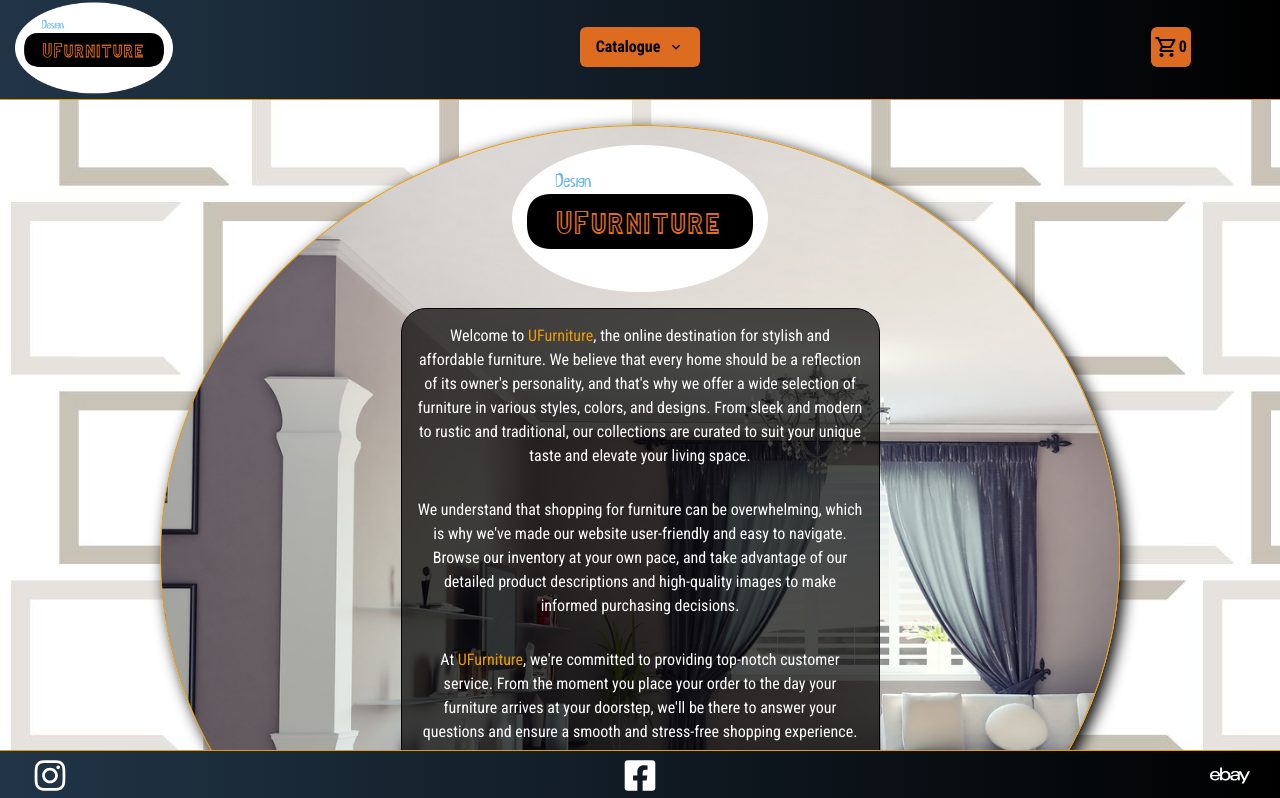
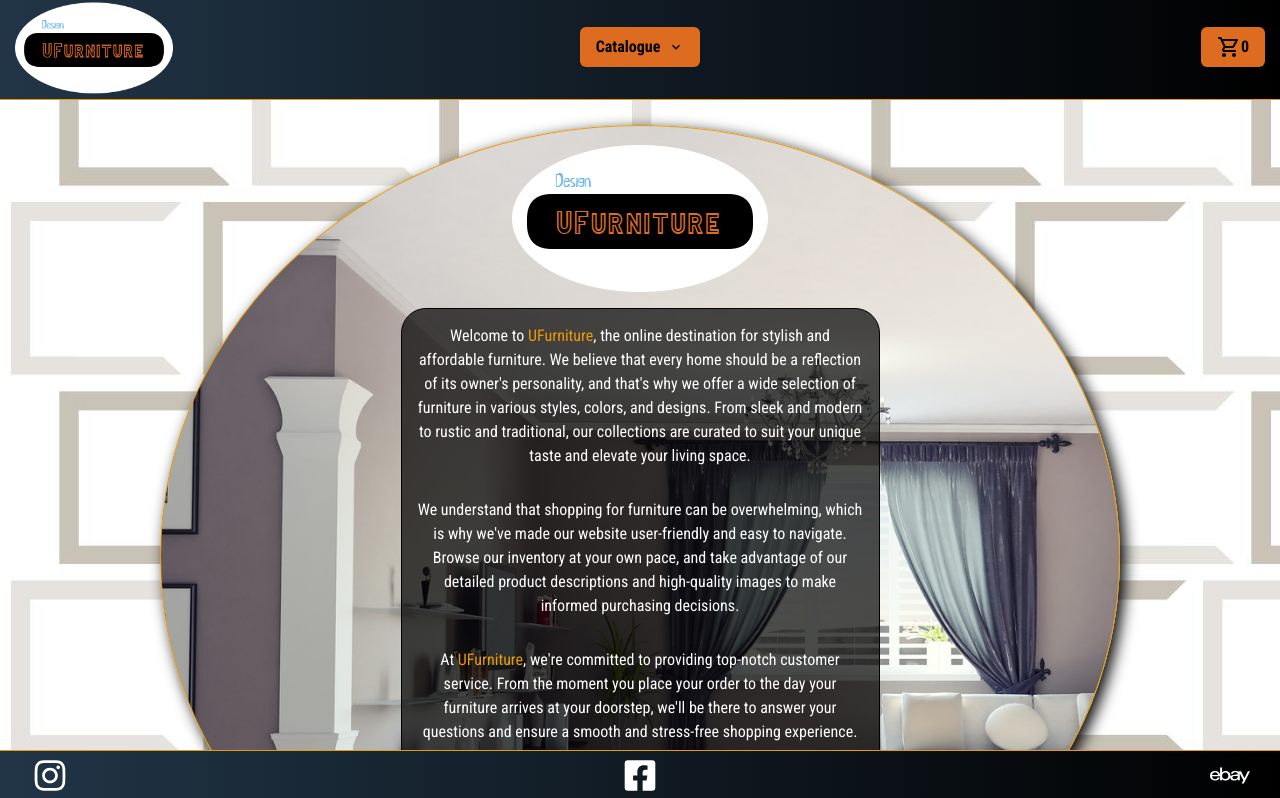
Before and after one commit to Brianva7/ProyectoFinalVazquesReactJs, a React (Vite) app: page / in a window 1280 px wide. Shown: the top 798 px of the page. Built offline with nearby package versions, Linux system fonts and the light colour scheme.

Commit message:
Update CartWidget.jsx

```diff
--- a/src/components/CartWidget.jsx
+++ b/src/components/CartWidget.jsx
@@ -12,14 +12,14 @@
   });
 
   return (
-    <div className="cartButton">
+    <>
       <Button colorScheme="orange" size="md">
         <span className="material-symbols-outlined menuButton">
           shopping_cart
         </span>
         <span className="menuButton">{cartCount}</span>
       </Button>
-    </div>
+    </>
   );
 };
 
```
